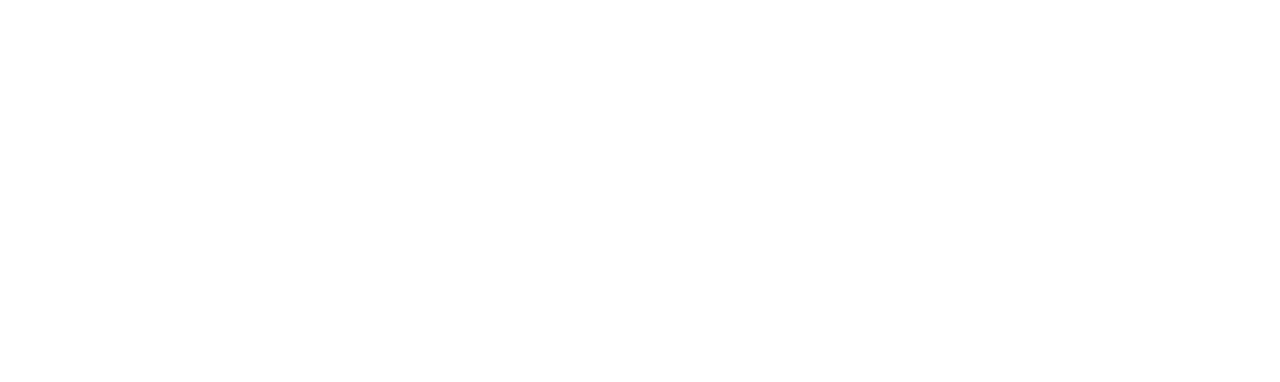
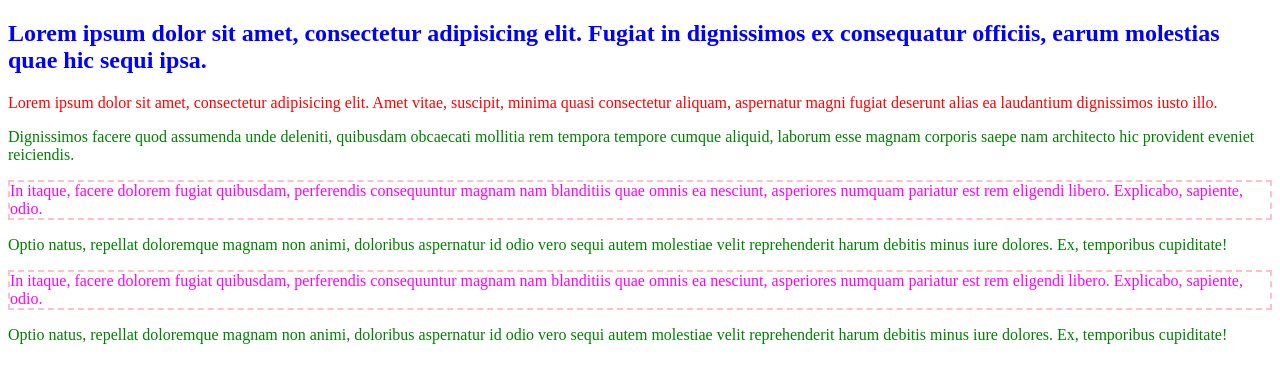
Before and after one commit to devjosegomez/Practice7Selectors, a plain HTML site: page index.html in a window 1280 px wide. Drawn offline with Linux system fonts and the light colour scheme.

Commit message:
Example of CSS Selectors

```diff
--- /dev/null
+++ b/css/styles.css
@@ -0,0 +1,16 @@
+h2{
+    color: blue;
+}
+
+.odd{
+   color: red;
+}
+
+.even{
+    color: green;
+}
+
+#paragraph3, #paragraph5{
+    color:fuchsia;
+    border: 2px dashed pink;
+}
--- a/index.html
+++ b/index.html
@@ -2,9 +2,16 @@
 <html lang="en">
 <head>
     <meta charset="UTF-8">
-    <title>Practice 1 HTML</title>
+    <title>Practice 7 CSS Selectors</title>
+    <link rel="stylesheet" href="./css/styles.css">
 </head>
 <body>
-
+   <h2>Lorem ipsum dolor sit amet, consectetur adipisicing elit. Fugiat in dignissimos ex consequatur officiis, earum molestias quae hic sequi ipsa.</h2>
+   <p id="paragraph1" class="odd">Lorem ipsum dolor sit amet, consectetur adipisicing elit. Amet vitae, suscipit, minima quasi consectetur aliquam, aspernatur magni fugiat deserunt alias ea laudantium dignissimos iusto illo.</p>
+   <p id="paragraph2" class="even">Dignissimos facere quod assumenda unde deleniti, quibusdam obcaecati mollitia rem tempora tempore cumque aliquid, laborum esse magnam corporis saepe nam architecto hic provident eveniet reiciendis.</p>
+   <p id="paragraph3" class="odd">In itaque, facere dolorem fugiat quibusdam, perferendis consequuntur magnam nam blanditiis quae omnis ea nesciunt, asperiores numquam pariatur est rem eligendi libero. Explicabo, sapiente, odio.</p>
+   <p id="paragraph4" class="even">Optio natus, repellat doloremque magnam non animi, doloribus aspernatur id odio vero sequi autem molestiae velit reprehenderit harum debitis minus iure dolores. Ex, temporibus cupiditate!</p>
+   <p id="paragraph5" class="odd">In itaque, facere dolorem fugiat quibusdam, perferendis consequuntur magnam nam blanditiis quae omnis ea nesciunt, asperiores numquam pariatur est rem eligendi libero. Explicabo, sapiente, odio.</p>
+   <p id="paragraph6" class="even">Optio natus, repellat doloremque magnam non animi, doloribus aspernatur id odio vero sequi autem molestiae velit reprehenderit harum debitis minus iure dolores. Ex, temporibus cupiditate!</p>
 </body>
 </html>
```
